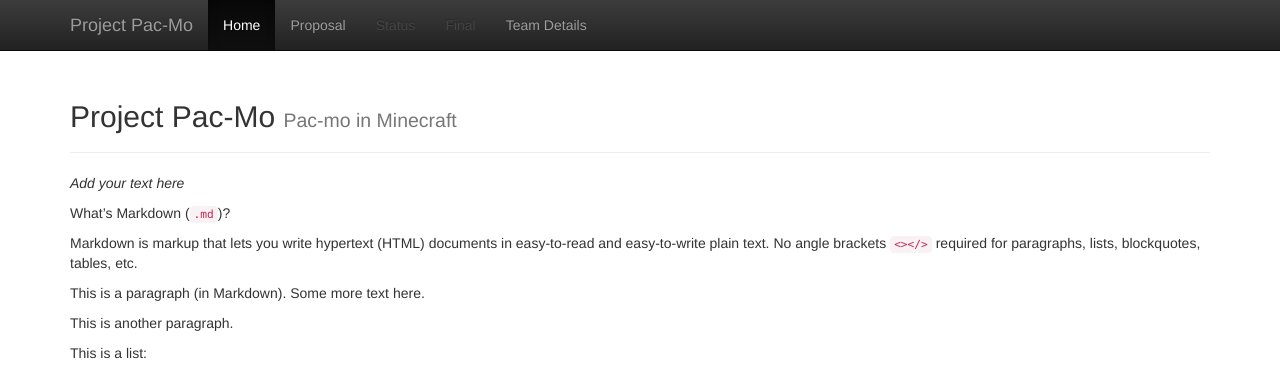
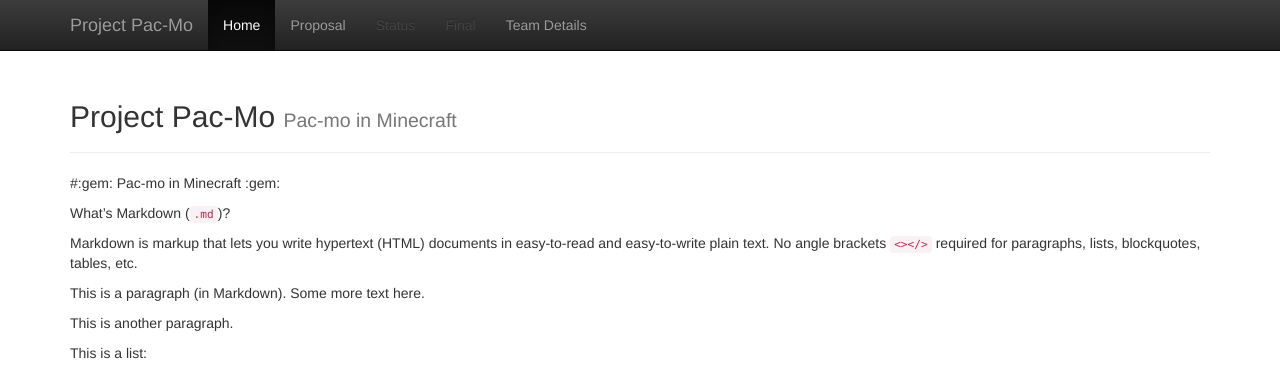
Before and after one commit to qdingqim/Pac-mo, a Jekyll site: the page built from docs/index.md, in a window 1280 px wide. Shown: the top 367 px of the page. Built offline with Jekyll 4.4.1, drawn with Linux system fonts in a browser that asks for light colours.

Commit message:
Update index.md

```diff
--- a/docs/index.md
+++ b/docs/index.md
@@ -3,7 +3,7 @@
 title:  Home
 ---
 
-_Add your text here_
+#:gem: Pac-mo in Minecraft :gem:
 
 
 What's Markdown (`.md`)?
```
